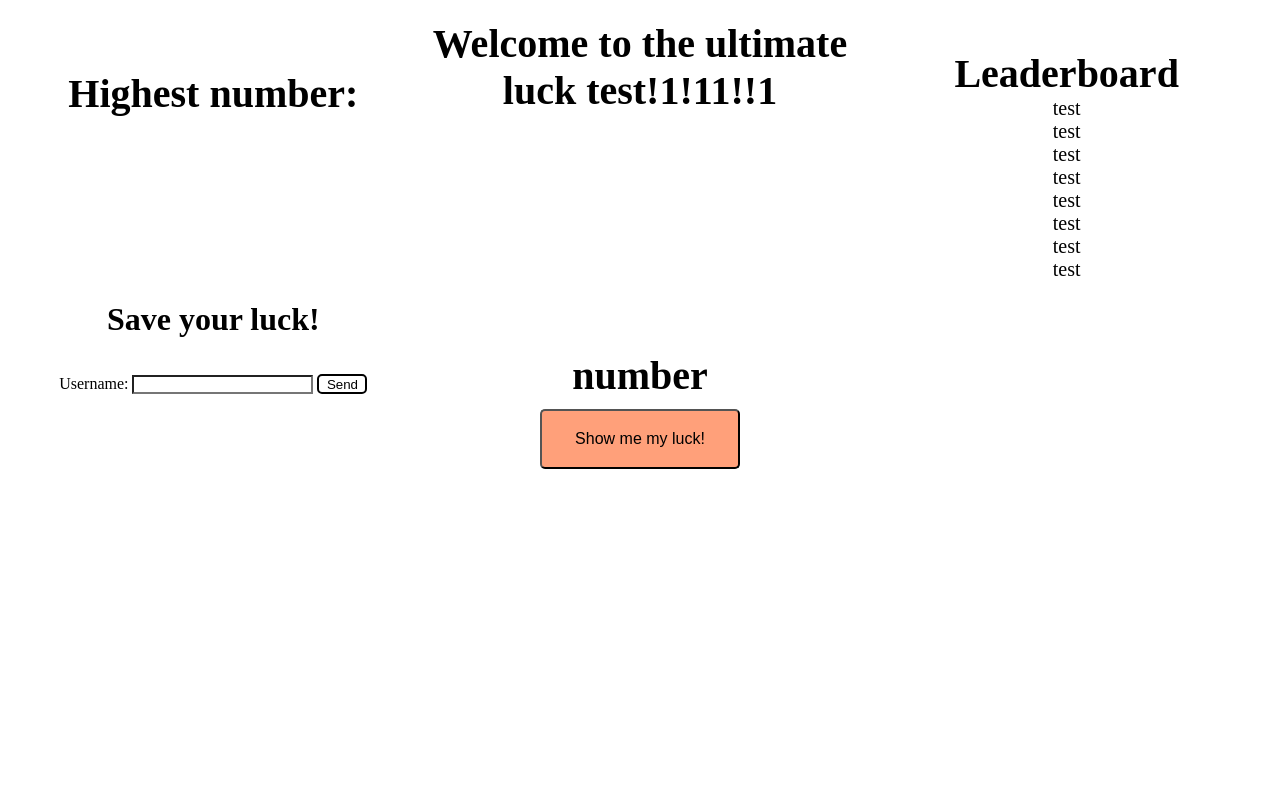
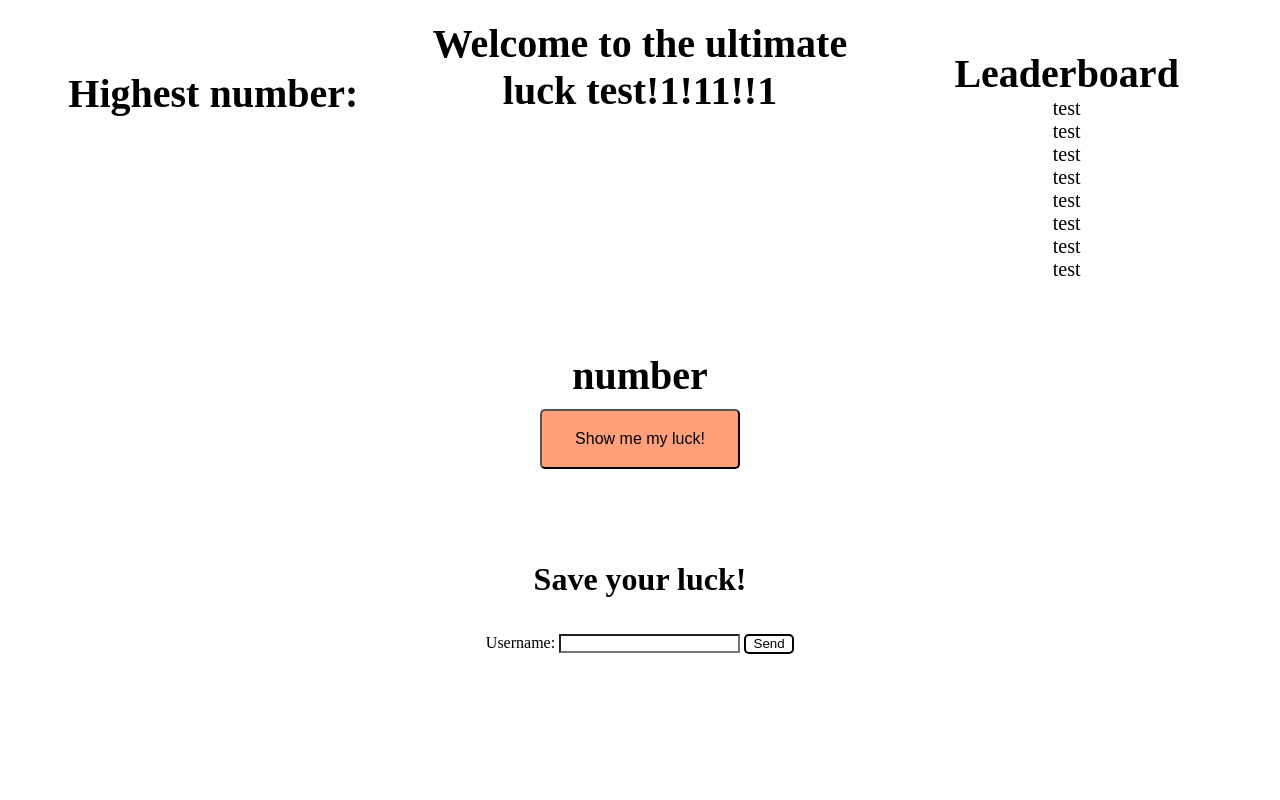
Before and after one commit to CaioaPy/The-Ultimate-Luck-Test, a plain HTML site: page src/index.html in a window 1280 px wide. Drawn offline with Linux system fonts and the light colour scheme.

Commit message:
definitive positions

```diff
--- a/src/style.css
+++ b/src/style.css
@@ -40,8 +40,8 @@ h1#highH1{
 }
 
 div.userRegister{
-    grid-column: 1;
-    grid-row: 2;
+    grid-column: 2;
+    grid-row: 3;
     text-align: center;
     margin-top: 20px;
 }
```
